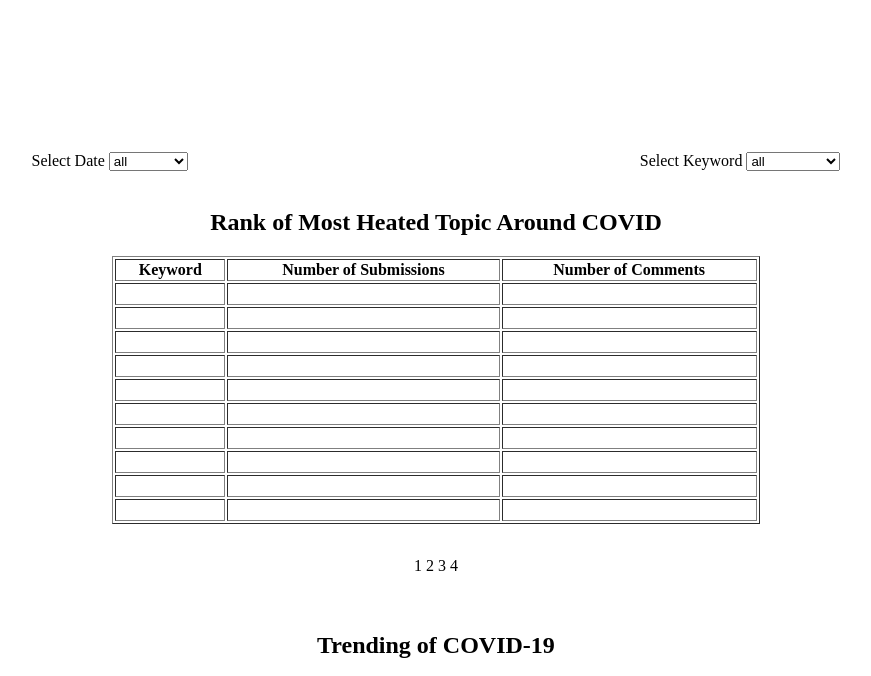
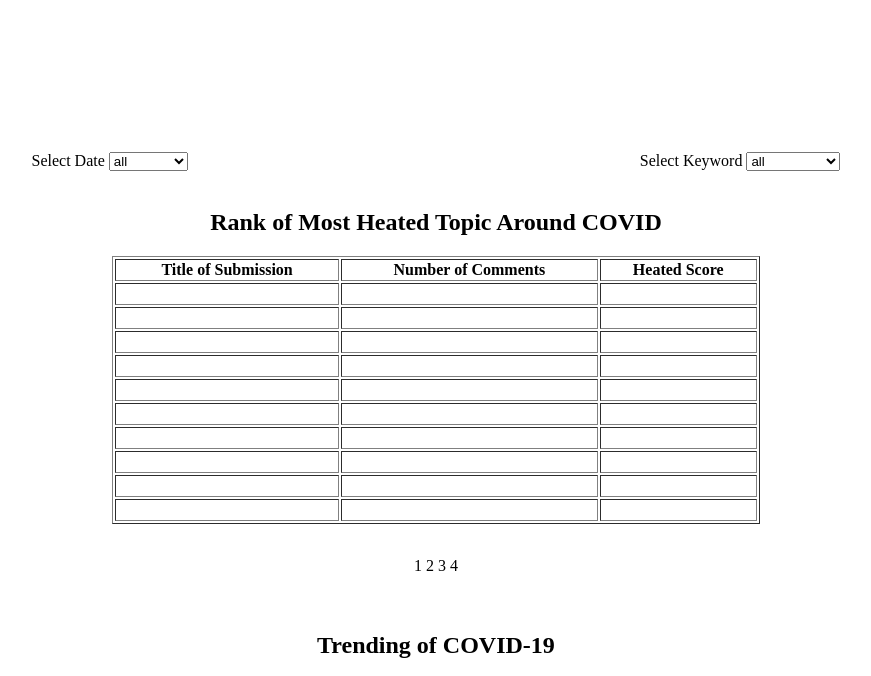
Before and after one commit to Ric0rdanza/LSDE_Visualization, a plain HTML site: page index.html in a window 1280 px wide. Shown: the part 87-763 px from the top of the page, without its empty margins (205-1076 px from the left). Drawn offline with Linux system fonts and the light colour scheme.

Commit message:
dont know

```diff
--- a/index.html
+++ b/index.html
@@ -34,9 +34,9 @@
       <table width="80%" border="1" align="center">
 	  <tbody>
 		<tr>
-		  <th scope="col">Keyword</th>
-		  <th scope="col">Number of Submissions</th>
+		  <th scope="col">Title of Submission</th>
 		  <th scope="col">Number of Comments</th>
+		  <th scope="col">Heated Score</th>
 		</tr>
 		<tr>
 		  <td>&nbsp;</td>
```
